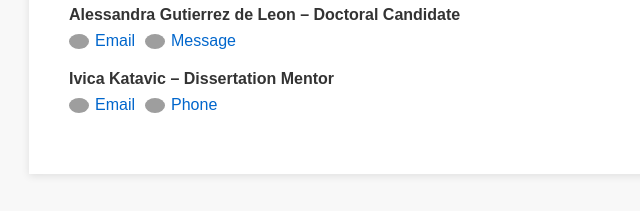
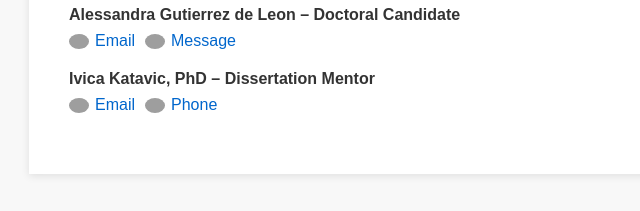
Before and after one commit to cafeologista/research, a plain HTML site: page index.html in a window 1280 px wide. Shown: the part 1320-1531 px from the top of the page, 171-811 px from the left. Drawn offline with Linux system fonts and the light colour scheme; grey boxes are pictures that could not be loaded.

Commit message:
Update index.html

```diff
--- a/index.html
+++ b/index.html
@@ -89,7 +89,7 @@
         </div>
       </div>
       <div class="contact-block">
-        <strong>Ivica Katavic – Dissertation Mentor</strong>
+        <strong>Ivica Katavic, PhD – Dissertation Mentor</strong>
         <div class="contact-icons">
           <a href="mailto:ivica@ssbm.ch"><img class="icon" src="https://cdn.jsdelivr.net/npm/simple-icons@v9/icons/maildotru.svg" alt="Email">Email</a>
           <a href="tel:+385993695585"><img class="icon" src="https://cdn.jsdelivr.net/npm/simple-icons@v9/icons/phonelink.svg" alt="Phone">Phone</a>
```
